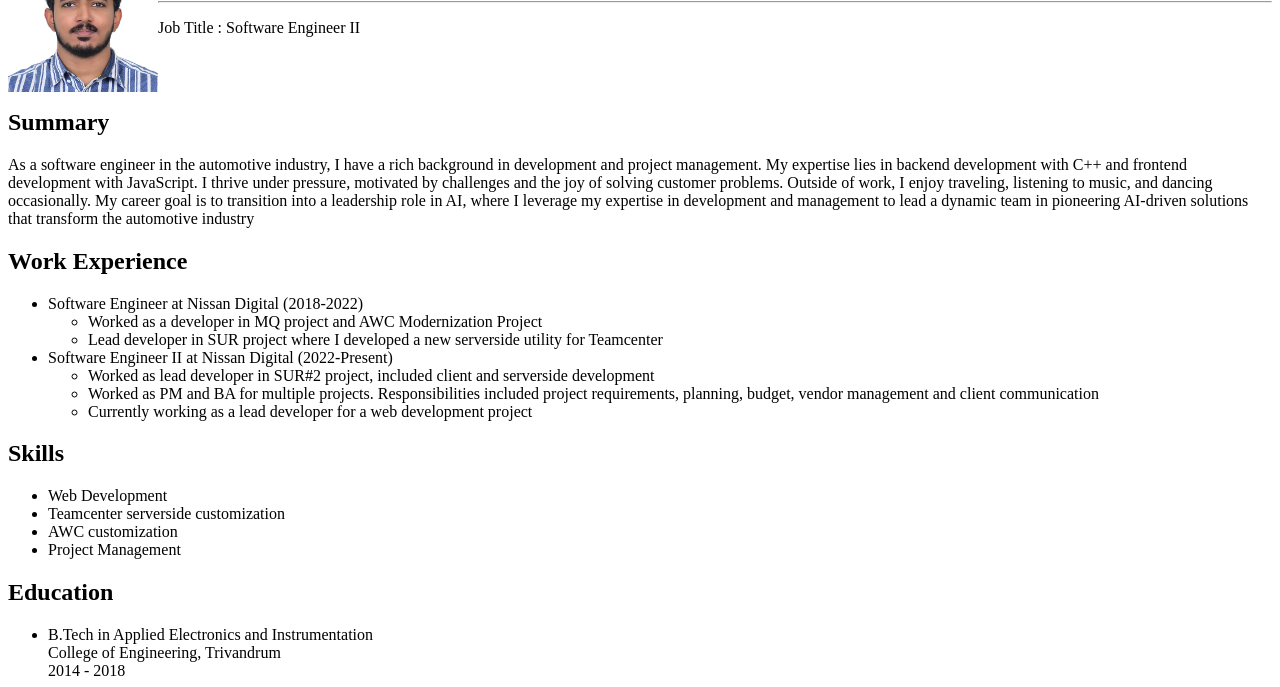
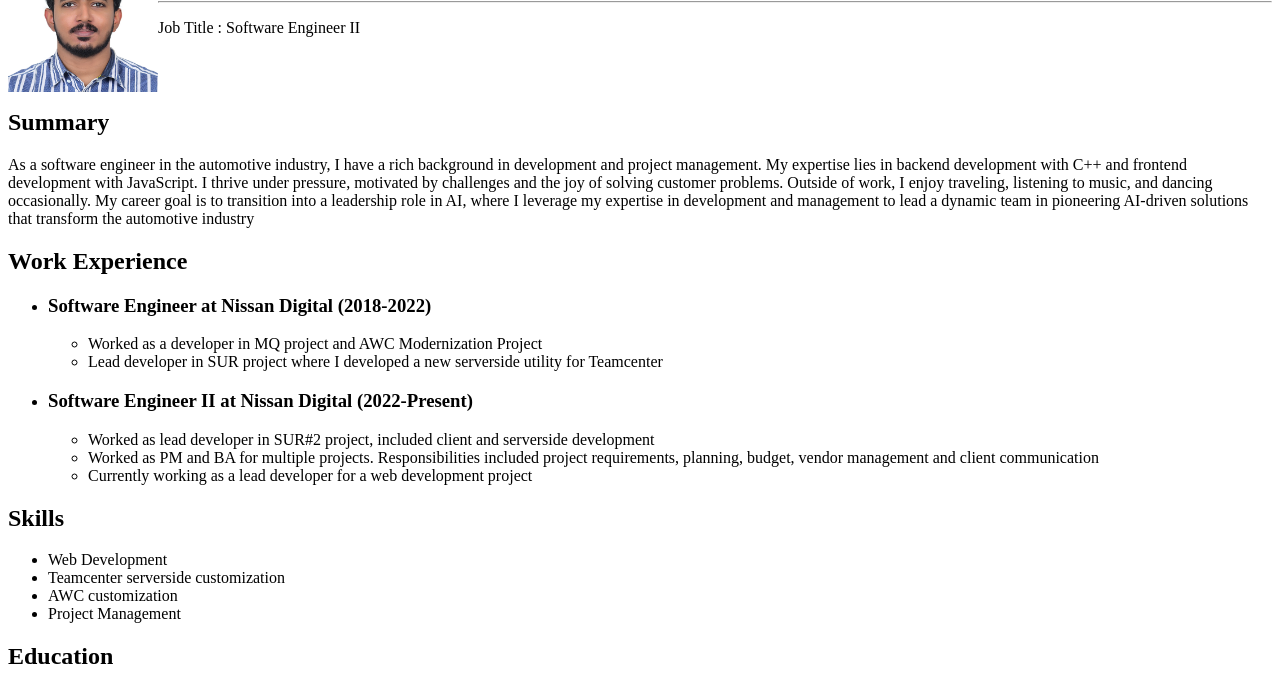
Before and after one commit to Sankarsreekumar/myResume, a plain HTML site: page index.html in a window 1280 px wide. Shown: the part 79-766 px from the top of the page. Drawn offline with Linux system fonts and the light colour scheme.

Commit message:
Add files via upload

```diff
--- a/index.html
+++ b/index.html
@@ -15,13 +15,13 @@
     <p>As a software engineer in the automotive industry, I have a rich background in development and project management. My expertise lies in backend development with C++ and frontend development with JavaScript. I thrive under pressure, motivated by challenges and the joy of solving customer problems. Outside of work, I enjoy traveling, listening to music, and dancing occasionally. My career goal is to transition into a leadership role in AI, where I leverage my expertise in development and management to lead a dynamic team in pioneering AI-driven solutions that transform the automotive industry</p>
     <h2>Work Experience</h2>
     <ul>
-        <li>Software Engineer at Nissan Digital (2018-2022)
+        <li><h3>Software Engineer at Nissan Digital (2018-2022)</h3>
             <ul>
                 <li>Worked as a developer in MQ project and AWC Modernization Project</li>
                 <li>Lead developer in SUR project where I developed a new serverside utility for Teamcenter</li>
             </ul>
         </li>
-        <li>Software Engineer II at Nissan Digital (2022-Present)
+        <li><h3>Software Engineer II at Nissan Digital (2022-Present)</h3>
             <ul>
                 <li>Worked as lead developer in SUR#2 project, included client and serverside development</li>
                 <li>Worked as PM and BA for multiple projects. Responsibilities included project requirements, planning, budget, vendor management and client communication</li>
```
